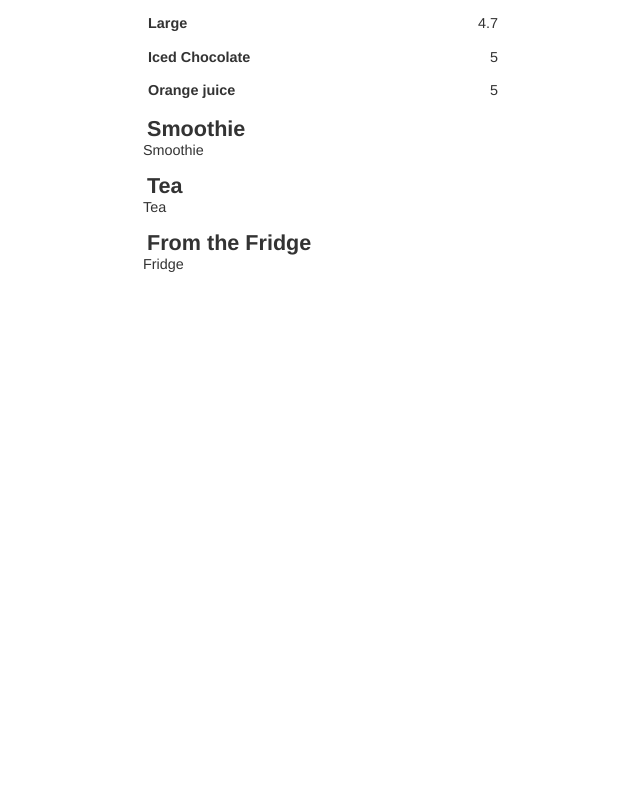
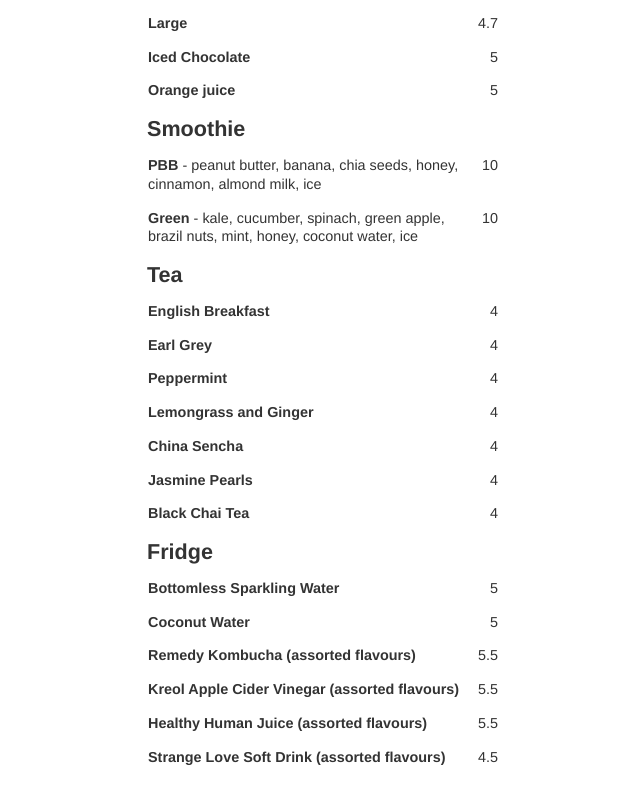
Before and after one commit to pcsmomo/menuboard, a React (Create React App) app in the folder client/: page /drinks in a window 1280 px wide. Shown: the part 568-1368 px from the top of the page, without its empty margins (82-722 px from the left). Before the commit the page ends 878 px from the top, so only its background shows below. Built offline with nearby package versions, Linux system fonts and the light colour scheme.

Commit message:
fetch smoothie, tea, fridge drinks

```diff
--- /dev/null
+++ b/client/public/data/fridge.json
@@ -0,0 +1,33 @@
+[
+  {
+    "id": "1501",
+    "order": 0,
+    "name": "Bottomless Sparkling Water",
+    "price": 5
+  },
+  { "id": "1502", "order": 1, "name": "Coconut Water", "price": 5 },
+  {
+    "id": "1503",
+    "order": 2,
+    "name": "Remedy Kombucha (assorted flavours)",
+    "price": 5.5
+  },
+  {
+    "id": "1504",
+    "order": 3,
+    "name": "Kreol Apple Cider Vinegar (assorted flavours)",
+    "price": 5.5
+  },
+  {
+    "id": "1505",
+    "order": 4,
+    "name": "Healthy Human Juice (assorted flavours)",
+    "price": 5.5
+  },
+  {
+    "id": "1506",
+    "order": 5,
+    "name": "Strange Love Soft Drink (assorted flavours)",
+    "price": 4.5
+  }
+]
--- /dev/null
+++ b/client/public/data/smoothie.json
@@ -0,0 +1,18 @@
+[
+  {
+    "id": "1301",
+    "order": 0,
+    "name": "PBB",
+    "desc":
+      "peanut butter, banana, chia seeds, honey, cinnamon, almond milk, ice",
+    "price": 10
+  },
+  {
+    "id": "1302",
+    "order": 1,
+    "name": "Green",
+    "desc":
+      "kale, cucumber, spinach, green apple, brazil nuts, mint, honey, coconut water, ice",
+    "price": 10
+  }
+]
--- /dev/null
+++ b/client/public/data/tea.json
@@ -0,0 +1,9 @@
+[
+  { "id": "1401", "order": 0, "name": "English Breakfast", "price": 4 },
+  { "id": "1402", "order": 1, "name": "Earl Grey", "price": 4 },
+  { "id": "1403", "order": 2, "name": "Peppermint", "price": 4 },
+  { "id": "1404", "order": 3, "name": "Lemongrass and Ginger", "price": 4 },
+  { "id": "1405", "order": 4, "name": "China Sencha", "price": 4 },
+  { "id": "1406", "order": 5, "name": "Jasmine Pearls", "price": 4 },
+  { "id": "1407", "order": 6, "name": "Black Chai Tea", "price": 4 }
+]
--- a/client/src/actions/index.js
+++ b/client/src/actions/index.js
@@ -2,7 +2,13 @@ import axios from "axios";
 import { FETCH_DISHES, FETCH_KIDS, FETCH_SIDES, FETCH_SPECIALS } from "./types";
 import { OPEN_SLIDER, CLOSE_SLIDER } from "./types";
 import { FETCH_DISHINFO } from "./types";
-import { FETCH_COFFEE, FETCH_COLD } from "./types";
+import {
+  FETCH_COFFEE,
+  FETCH_COLD,
+  FETCH_SMOOTHIE,
+  FETCH_TEA,
+  FETCH_FRIDGE
+} from "./types";
 
 export const fetchSpecials = () => async dispatch => {
   const res = await axios.get("/data/specials.json");
@@ -73,3 +79,27 @@ export const fetchCold = () => async dispatch => {
     payload: res.data
   });
 };
+
+export const fetchSmoothie = () => async dispatch => {
+  const res = await axios.get("/data/smoothie.json");
+  dispatch({
+    type: FETCH_SMOOTHIE,
+    payload: res.data
+  });
+};
+
+export const fetchTea = () => async dispatch => {
+  const res = await axios.get("/data/tea.json");
+  dispatch({
+    type: FETCH_TEA,
+    payload: res.data
+  });
+};
+
+export const fetchFridge = () => async dispatch => {
+  const res = await axios.get("/data/fridge.json");
+  dispatch({
+    type: FETCH_FRIDGE,
+    payload: res.data
+  });
+};
--- a/client/src/actions/types.js
+++ b/client/src/actions/types.js
@@ -8,3 +8,6 @@ export const CLOSE_SLIDER = "CLOSE_SLIDER";
 
 export const FETCH_COFFEE = "FETCH_COFFEE";
 export const FETCH_COLD = "FETCH_COLD";
+export const FETCH_SMOOTHIE = "FETCH_SMOOTHIE";
+export const FETCH_TEA = "FETCH_TEA";
+export const FETCH_FRIDGE = "FETCH_FRIDGE";
--- a/client/src/components/board/drinks/Fridge.js
+++ b/client/src/components/board/drinks/Fridge.js
@@ -1,18 +1,51 @@
 import React, { Component } from "react";
+import { connect } from "react-redux";
+import { fetchFridge } from "../../../actions";
 
 class Fridge extends Component {
+  componentDidMount() {
+    this.props.fetchFridge();
+  }
+
   renderMenu() {
-    return <div>Fridge</div>;
+    return Array.prototype.map.call(this.props.fridge, elm => {
+      return (
+        <div className="dish" key={elm.id}>
+          <div className="divName">
+            <span className="dishName">{elm.name}</span>
+            {elm.desc ? " - " : ""} <span className="dishDesc">{elm.desc}</span>
+            <span className="dishType"> {elm.type}</span>
+          </div>
+          <div className="divPrice">
+            <span className="dishPrice">{elm.price}</span>
+          </div>
+        </div>
+      );
+    });
   }
 
   render() {
     return (
       <div>
-        <div className="thirdTitle">From the Fridge</div>
+        <div className="thirdTitle">Fridge</div>
         <div className="dishes">{this.renderMenu()}</div>
       </div>
     );
   }
 }
 
-export default Fridge;
+const mapStateToProps = state => {
+  return {
+    fridge: state.drinks.fridge
+  };
+};
+
+const mapDispatchToProps = dispatch => {
+  return {
+    fetchFridge: () => {
+      dispatch(fetchFridge());
+    }
+  };
+};
+
+export default connect(mapStateToProps, mapDispatchToProps)(Fridge);
--- a/client/src/components/board/drinks/Smoothie.js
+++ b/client/src/components/board/drinks/Smoothie.js
@@ -1,8 +1,27 @@
 import React, { Component } from "react";
+import { connect } from "react-redux";
+import { fetchSmoothie } from "../../../actions";
 
 class Smoothie extends Component {
+  componentDidMount() {
+    this.props.fetchSmoothie();
+  }
+
   renderMenu() {
-    return <div>Smoothie</div>;
+    return Array.prototype.map.call(this.props.smoothie, elm => {
+      return (
+        <div className="dish" key={elm.id}>
+          <div className="divName">
+            <span className="dishName">{elm.name}</span>
+            {elm.desc ? " - " : ""} <span className="dishDesc">{elm.desc}</span>
+            <span className="dishType"> {elm.type}</span>
+          </div>
+          <div className="divPrice">
+            <span className="dishPrice">{elm.price}</span>
+          </div>
+        </div>
+      );
+    });
   }
 
   render() {
@@ -15,4 +34,18 @@ class Smoothie extends Component {
   }
 }
 
-export default Smoothie;
+const mapStateToProps = state => {
+  return {
+    smoothie: state.drinks.smoothie
+  };
+};
+
+const mapDispatchToProps = dispatch => {
+  return {
+    fetchSmoothie: () => {
+      dispatch(fetchSmoothie());
+    }
+  };
+};
+
+export default connect(mapStateToProps, mapDispatchToProps)(Smoothie);
--- a/client/src/components/board/drinks/Tea.js
+++ b/client/src/components/board/drinks/Tea.js
@@ -1,8 +1,27 @@
 import React, { Component } from "react";
+import { connect } from "react-redux";
+import { fetchTea } from "../../../actions";
 
 class Tea extends Component {
+  componentDidMount() {
+    this.props.fetchTea();
+  }
+
   renderMenu() {
-    return <div>Tea</div>;
+    return Array.prototype.map.call(this.props.tea, elm => {
+      return (
+        <div className="dish" key={elm.id}>
+          <div className="divName">
+            <span className="dishName">{elm.name}</span>
+            {elm.desc ? " - " : ""} <span className="dishDesc">{elm.desc}</span>
+            <span className="dishType"> {elm.type}</span>
+          </div>
+          <div className="divPrice">
+            <span className="dishPrice">{elm.price}</span>
+          </div>
+        </div>
+      );
+    });
   }
 
   render() {
@@ -15,4 +34,18 @@ class Tea extends Component {
   }
 }
 
-export default Tea;
+const mapStateToProps = state => {
+  return {
+    tea: state.drinks.tea
+  };
+};
+
+const mapDispatchToProps = dispatch => {
+  return {
+    fetchTea: () => {
+      dispatch(fetchTea());
+    }
+  };
+};
+
+export default connect(mapStateToProps, mapDispatchToProps)(Tea);
--- a/client/src/reducers/drinksReducer.js
+++ b/client/src/reducers/drinksReducer.js
@@ -1,9 +1,18 @@
-import { FETCH_COFFEE, FETCH_COLD } from "../actions/types";
+import {
+  FETCH_COFFEE,
+  FETCH_COLD,
+  FETCH_SMOOTHIE,
+  FETCH_TEA,
+  FETCH_FRIDGE
+} from "../actions/types";
 
 // If I don't give initialState, there would be an error on Dishes.js
 const initialState = {
   coffee: {},
-  cold: {}
+  cold: {},
+  smoothie: {},
+  tea: {},
+  fridge: {}
 };
 
 export default function menu(state = initialState, action) {
@@ -18,6 +27,21 @@ export default function menu(state = initialState, action) {
         ...state,
         cold: action.payload
       };
+    case FETCH_SMOOTHIE:
+      return {
+        ...state,
+        smoothie: action.payload
+      };
+    case FETCH_TEA:
+      return {
+        ...state,
+        tea: action.payload
+      };
+    case FETCH_FRIDGE:
+      return {
+        ...state,
+        fridge: action.payload
+      };
     default:
       return state;
   }
```
